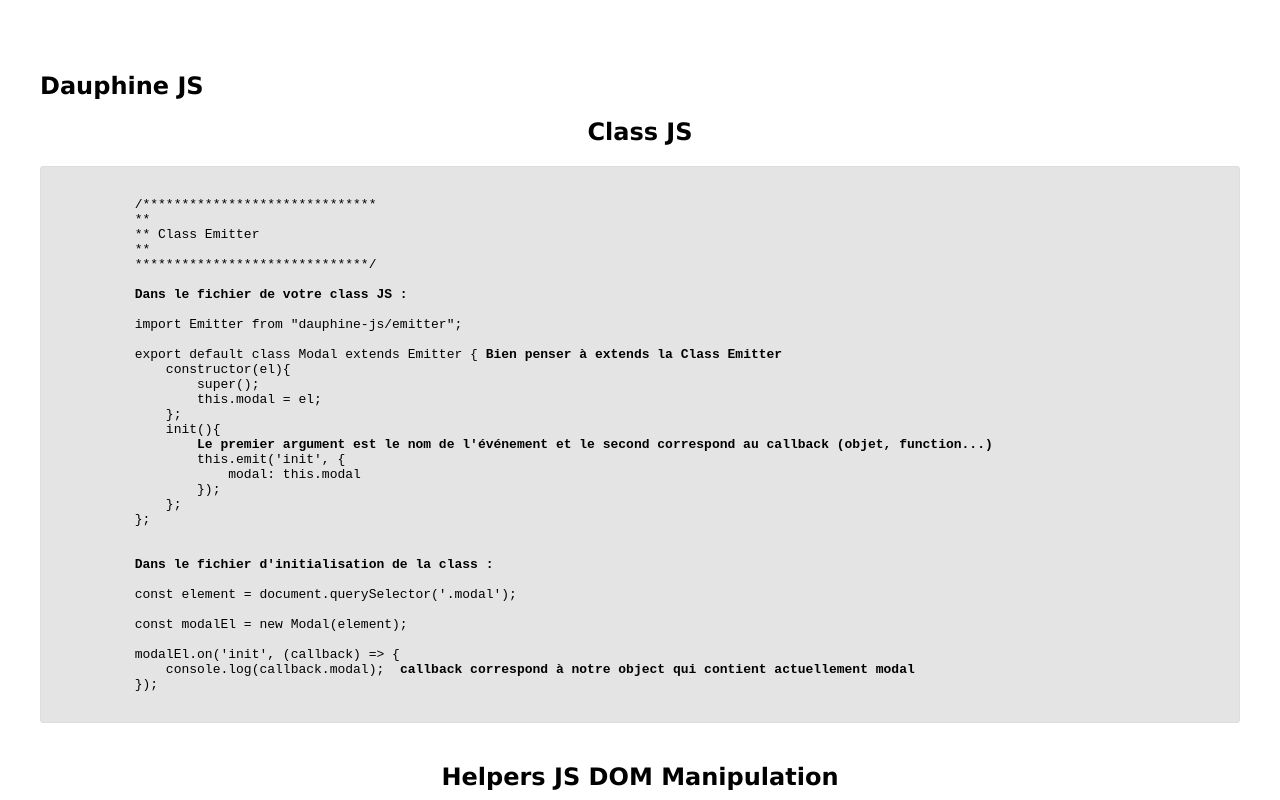
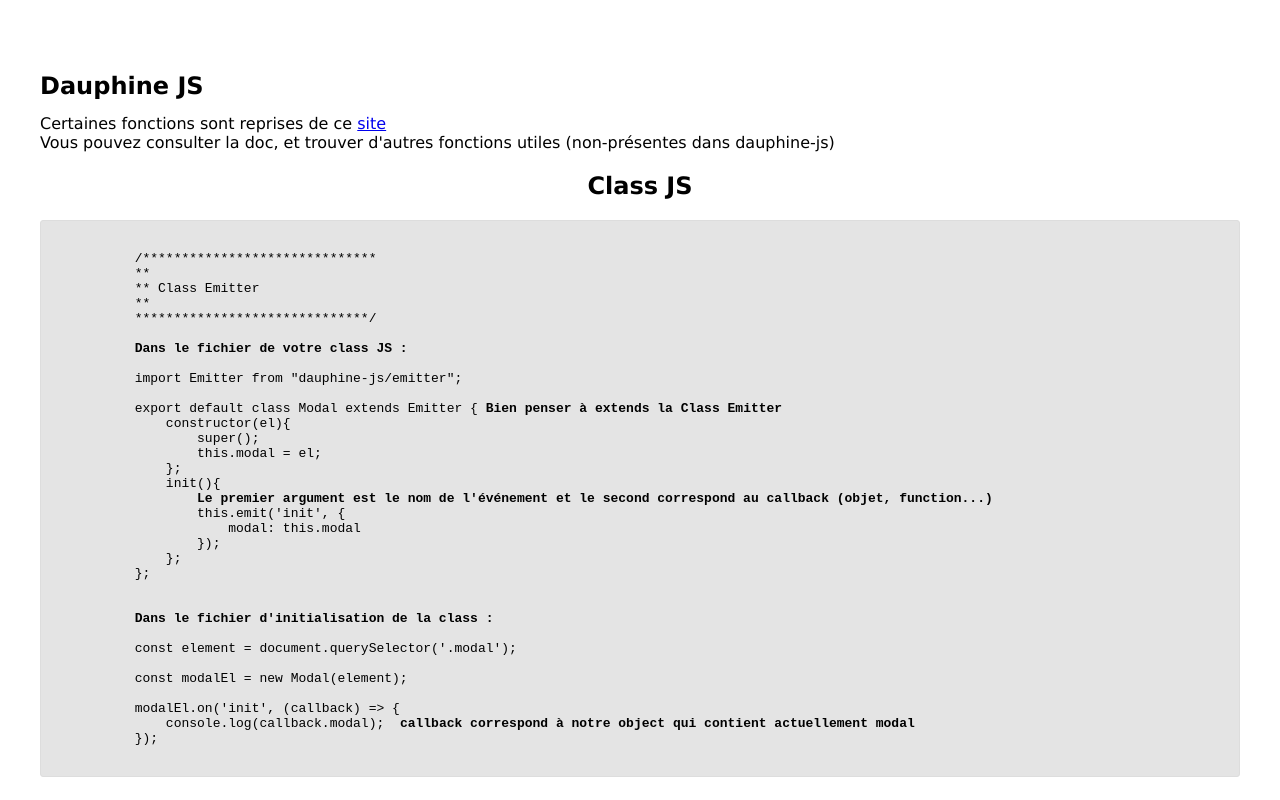
Before and after one commit to agence-adeliom/dauphine-js, a website: page demo/index.html in a window 1280 px wide. Shown: the top 800 px of the page. Drawn offline with Linux system fonts and the light colour scheme.

Commit message:
update demo

```diff
--- a/demo/index.html
+++ b/demo/index.html
@@ -17,6 +17,11 @@ and open the template in the editor.
 
     <div class="container">
       <h1>Dauphine JS</h1>
+      <div>
+        Certaines fonctions sont reprises de ce <a href="https://vanillajstoolkit.com/helpers/" target="_blank">site</a>
+        <br>
+        Vous pouvez consulter la doc, et trouver d'autres fonctions utiles (non-présentes dans dauphine-js)
+      </div>
     </ul>
 
     <div class="box">
```
